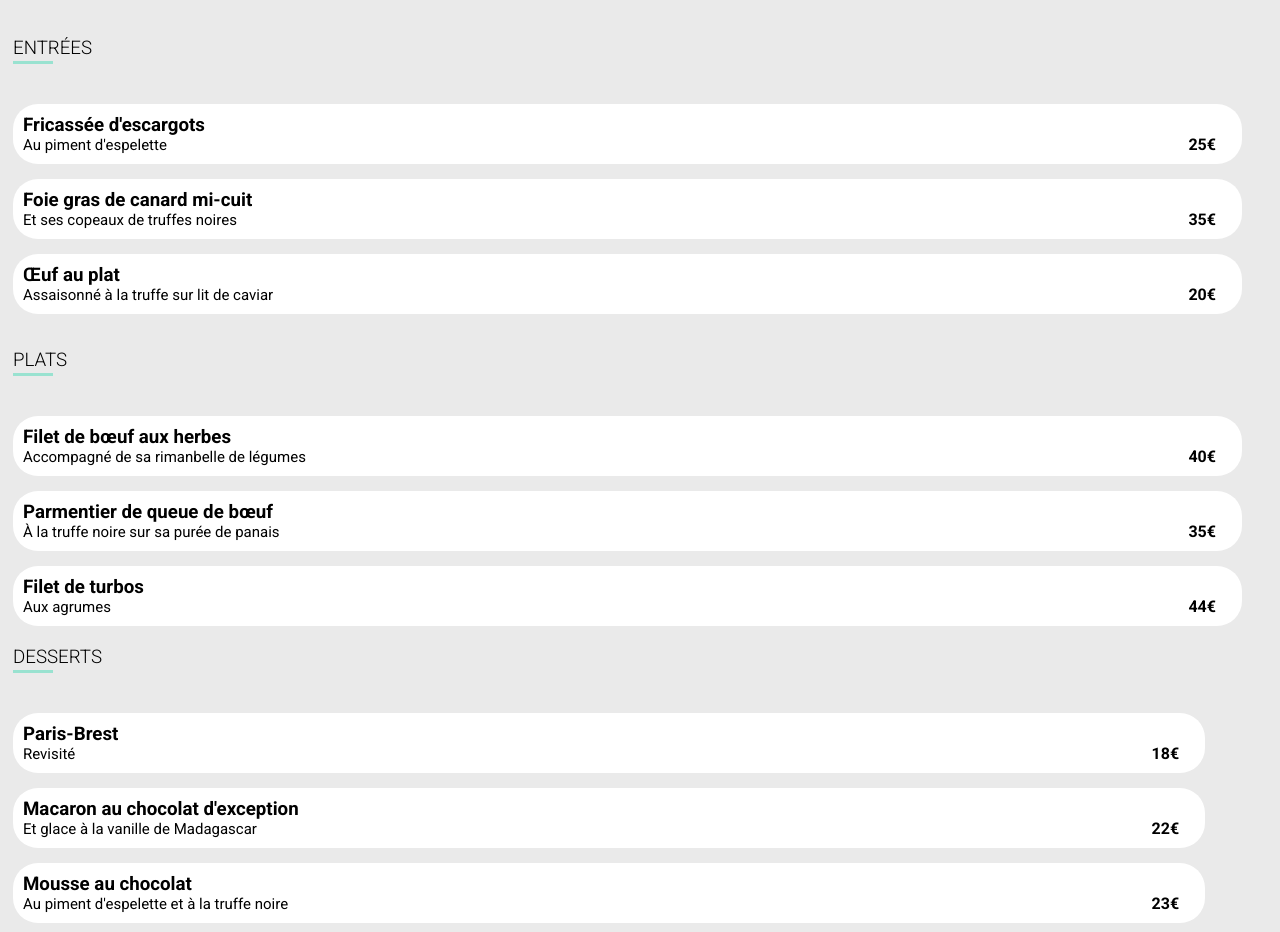
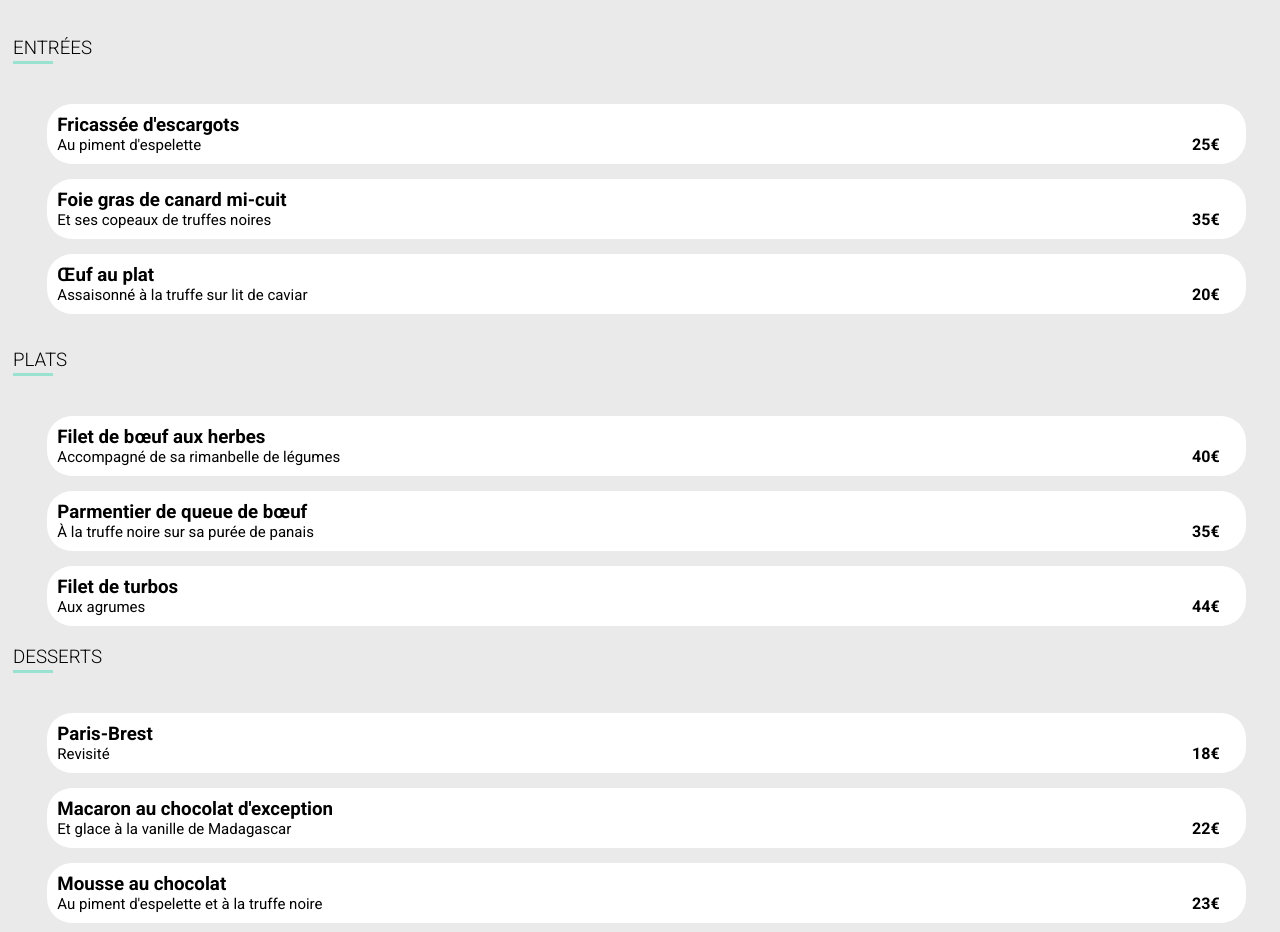
Before and after one commit to JayCi17/Projet_4, a website: page La_palette_du_gout.html in a window 1280 px wide. Shown: the part 1126-2058 px from the top of the page. Drawn offline with nearby package versions, Linux system fonts and the light colour scheme; a web font is replaced by a local one.

Commit message:
première page de restaurant terminée

```diff
--- a/sass/main.scss
+++ b/sass/main.scss
@@ -166,25 +166,34 @@
                 background:$color-third;
             }
         }
-        .submenus{
-            width:97%;
-        }
+
         .article{
             background:white;
             border-radius:25px;
             padding:10px;
+            width:93%;
+            margin-left:auto;
+            margin-right:auto;
             margin-bottom:15px;
             font-family: $txt-paragraphe;
             display: flex;
             overflow:hidden;
-            max-width:100%;
+            text-overflow: ellipsis;
+            white-space: nowrap;
             .article-name{
+                position: relative;
                 flex:1;
                 overflow:hidden;
                 text-overflow: ellipsis;
+                white-space: nowrap;
+            }
+            .article-title{
+                text-overflow:ellipsis;
             }
             .article-subtitle{
                 font-size:15px;
+                text-overflow: ellipsis;
+                white-space: nowrap;
             }
             .article-price{
                 margin-right:3em;
@@ -202,8 +211,14 @@
             justify-content: center;
             align-items:center;
             background:$color-third;
-            width:4rem;
-            margin:-1rem -5rem -1rem -1rem;
+            width:5rem;
+            margin:-1rem -6rem -1rem -1rem;
+            .fa-check{
+                color:$color-third;
+                background:white;
+                padding:3px;
+                border-radius:20px;
+            }
         }
 
         .command{
```
Also changed, not shown: public/css/style.css, 1 other file.
